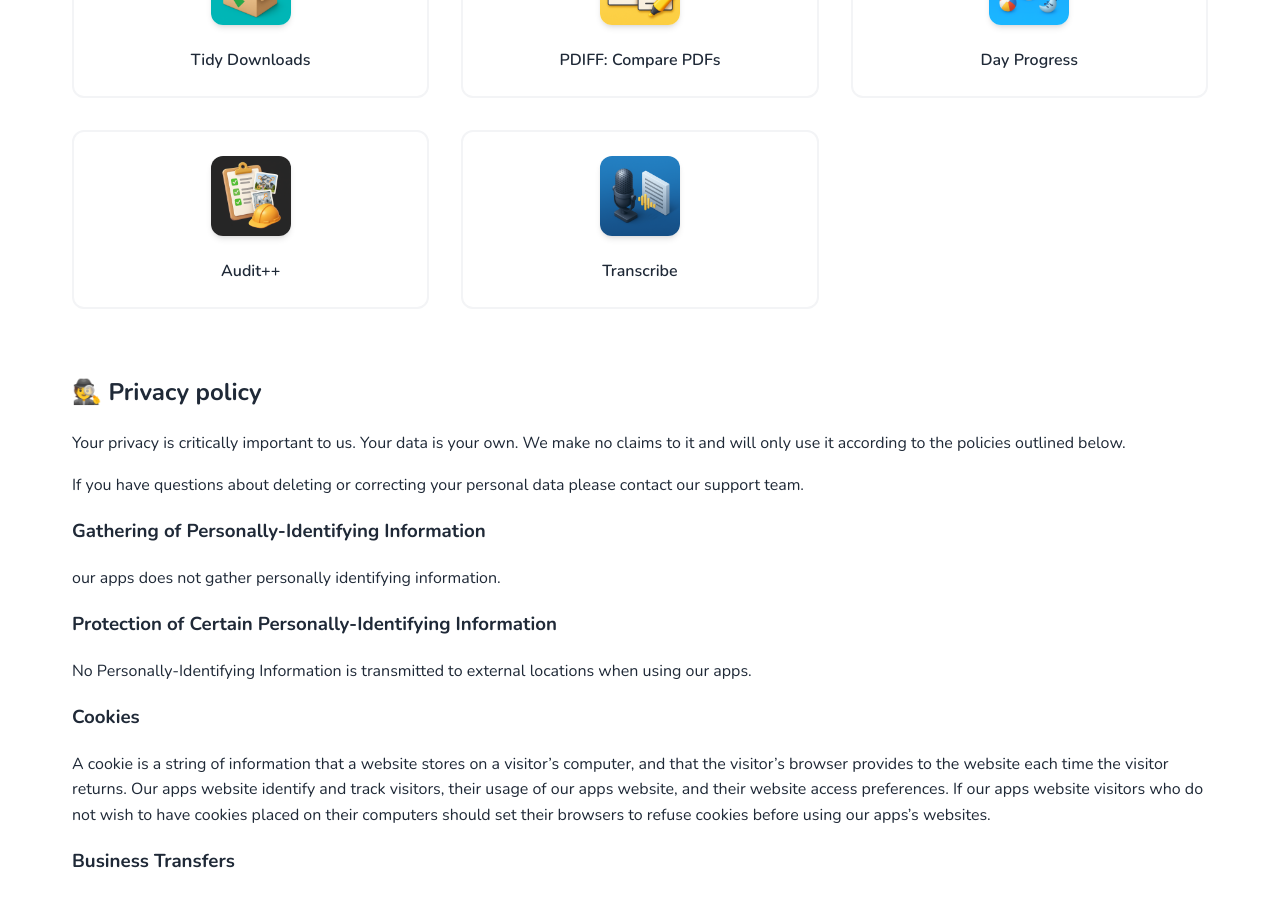
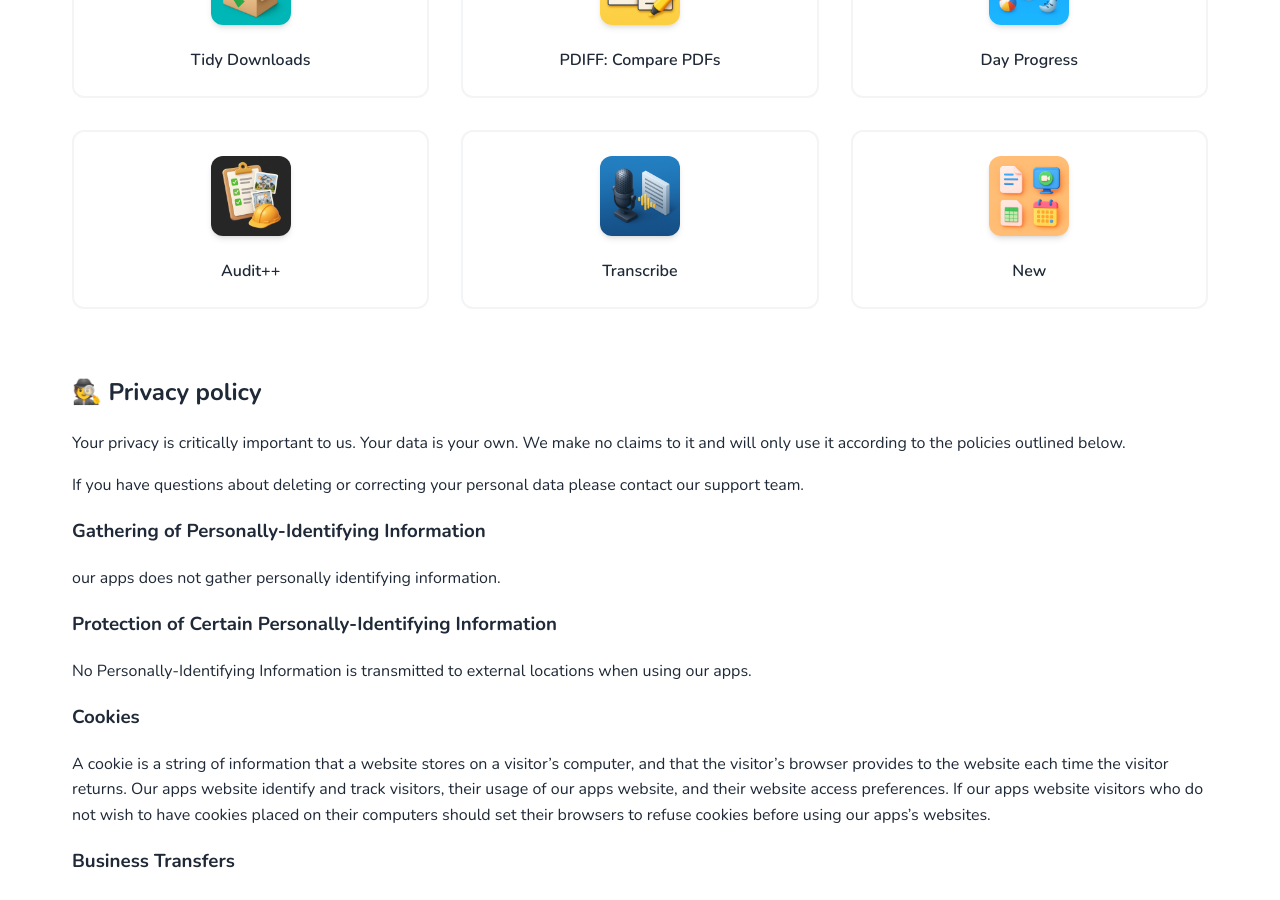
Before and after one commit to pmstani/pmstani.github.io, a Jekyll site: the page built from index.md, in a window 1280 px wide and 900 px high, scrolled down 4098 px. Built offline with Jekyll 4.4.1, drawn with Linux system fonts in a browser that asks for light colours.

Commit message:
✨ Add new

```diff
--- a/apps.json
+++ b/apps.json
@@ -324,5 +324,11 @@
     "app_name": "Transcribe",
     "app_description": "AI Speech To Text",
     "image_url": "https://pmstani.github.io/img/apps/transcribe.png"
+  },
+  {
+    "app_url": "https://apps.apple.com/app/6754921131",
+    "app_name": "New",
+    "app_description": "New 😉",
+    "image_url": "https://pmstani.github.io/img/apps/new.png"
   }
 ]
--- a/index.md
+++ b/index.md
@@ -333,6 +333,12 @@
       <div class="app-name">Transcribe</div>
     </a>
   </div>
+  <div class="app-item">
+    <a href="https://apps.apple.com/app/id6754921131" title="New">
+      <img src="/img/apps/new.png" alt="New">
+      <div class="app-name">New</div>
+    </a>
+  </div>
 </div>
 
 ## 🕵️ Privacy policy {#privacy}
```
Also changed, not shown: img/apps/new.png (added).
